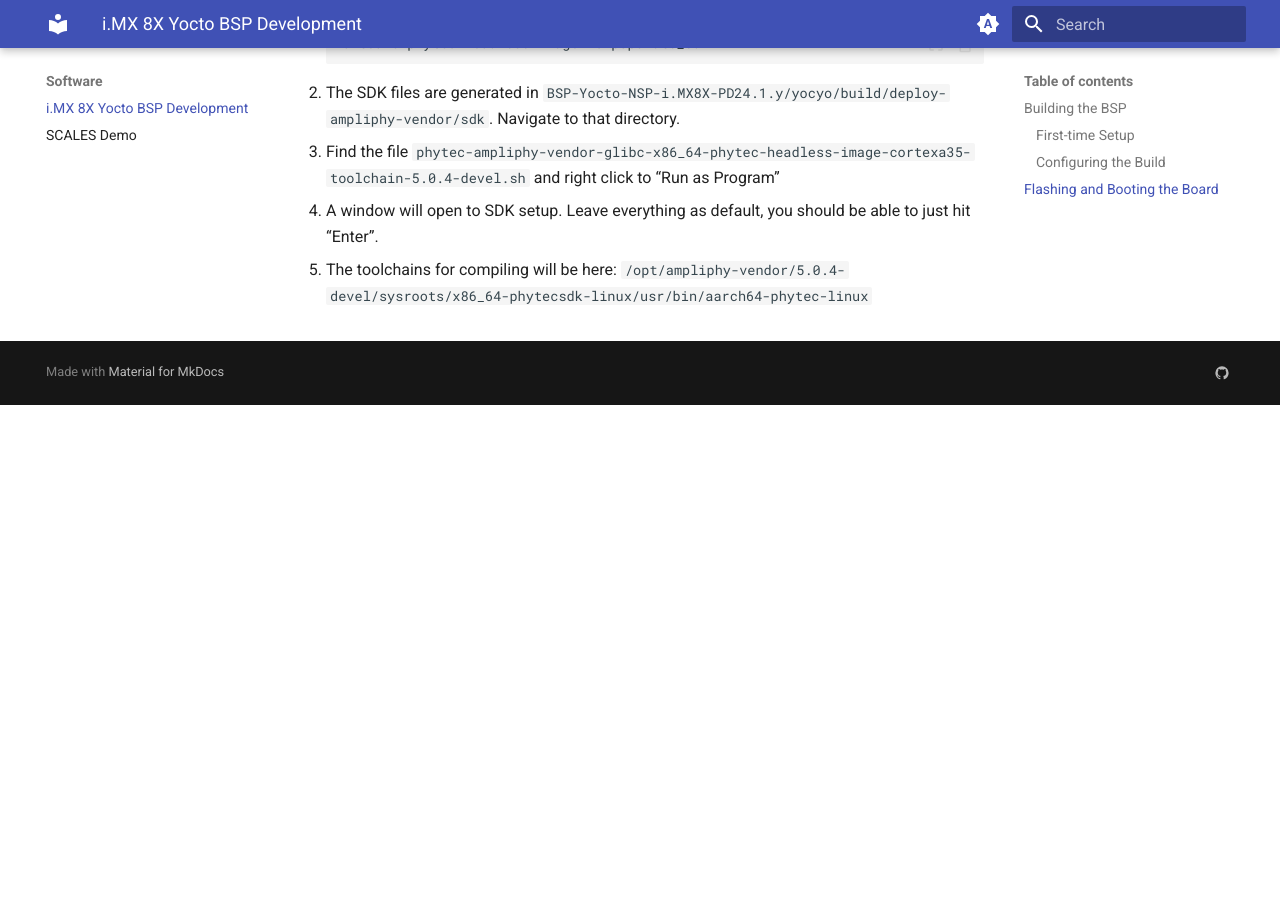
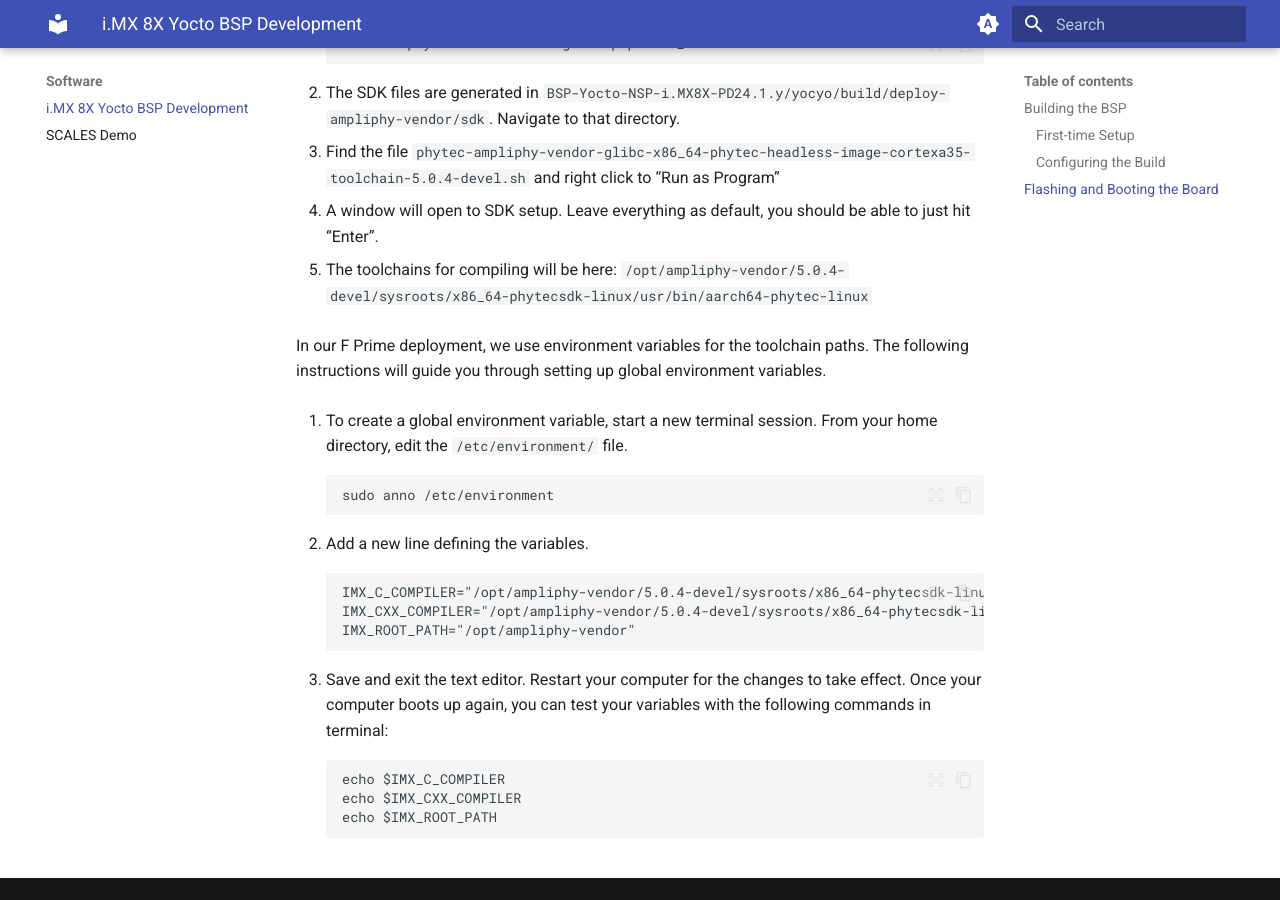
Before and after one commit to BroncoSpace-Lab/scales-docs, an MkDocs documentation site: the page built from docs/imx_yocto_bsp.md, in a window 1280 px wide and 900 px high, scrolled down 4421 px. Built offline with MkDocs 1.6.1 and Material for MkDocs 9.7.7, drawn with Linux system fonts in a browser that asks for light colours; before the commit the page ends 4826 px from its top, so only the background shows below that.

Commit message:
update formatting and add env variables for imx sdk

````diff
--- a/docs/imx_yocto_bsp.md
+++ b/docs/imx_yocto_bsp.md
@@ -174,6 +174,7 @@
 
     ![IMX Booting Ampliphy](Images/imx_booting_ampliphy.png)
 
+
 # Setting up the SDK
 
 1. Make sure you set up the BSP build enviornment (described above), and run the following command to populate the SDK.
@@ -189,3 +190,27 @@
 4. A window will open to SDK setup. Leave everything as default, you should be able to just hit “Enter”.
 
 5. The toolchains for compiling will be here: `/opt/ampliphy-vendor/5.0.4-devel/sysroots/x86_64-phytecsdk-linux/usr/bin/aarch64-phytec-linux`
+
+In our F Prime deployment, we use environment variables for the toolchain paths. The following instructions will guide you through setting up global environment variables.
+
+1. To create a global environment variable, start a new terminal session. From your home directory, edit the `/etc/environment/` file.
+
+    ```
+    sudo anno /etc/environment
+    ```
+
+2. Add a new line defining the variables.
+
+    ```
+    IMX_C_COMPILER="/opt/ampliphy-vendor/5.0.4-devel/sysroots/x86_64-phytecsdk-linux/usr/bin/aarch64-phytec-linux/aarch64-phytec-linux-gcc"
+    IMX_CXX_COMPILER="/opt/ampliphy-vendor/5.0.4-devel/sysroots/x86_64-phytecsdk-linux/usr/bin/aarch64-phytec-linux/aarch64-phytec-linux-g++"
+    IMX_ROOT_PATH="/opt/ampliphy-vendor"
+    ```
+
+3. Save and exit the text editor. Restart your computer for the changes to take effect. Once your computer boots up again, you can test your variables with the following commands in terminal:
+
+    ```
+    echo $IMX_C_COMPILER
+    echo $IMX_CXX_COMPILER
+    echo $IMX_ROOT_PATH
+    ```
````
Also changed, not shown: docs/imx8x_procedures.md (+3 -13 lines).
